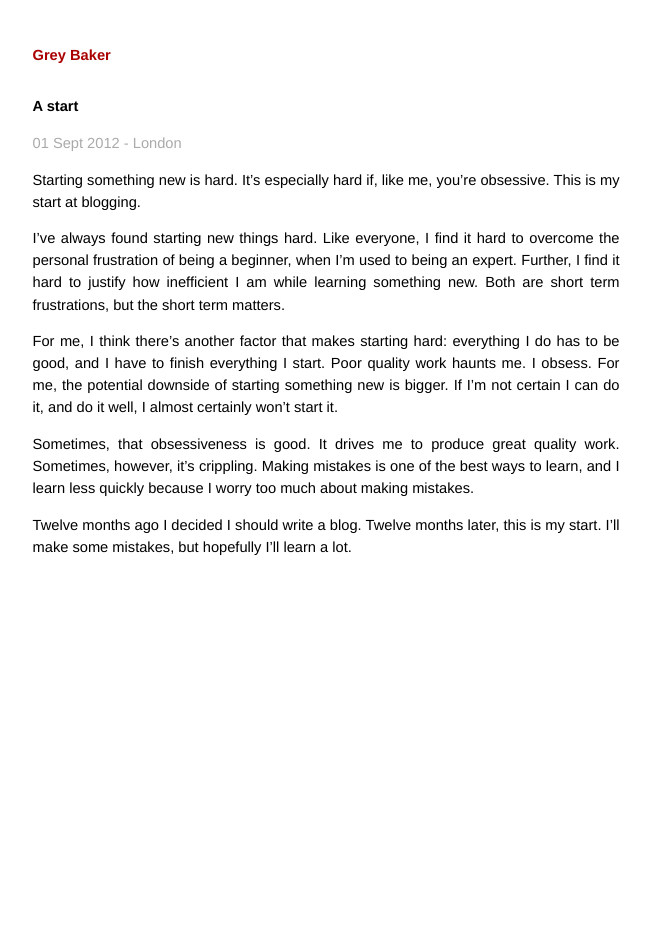
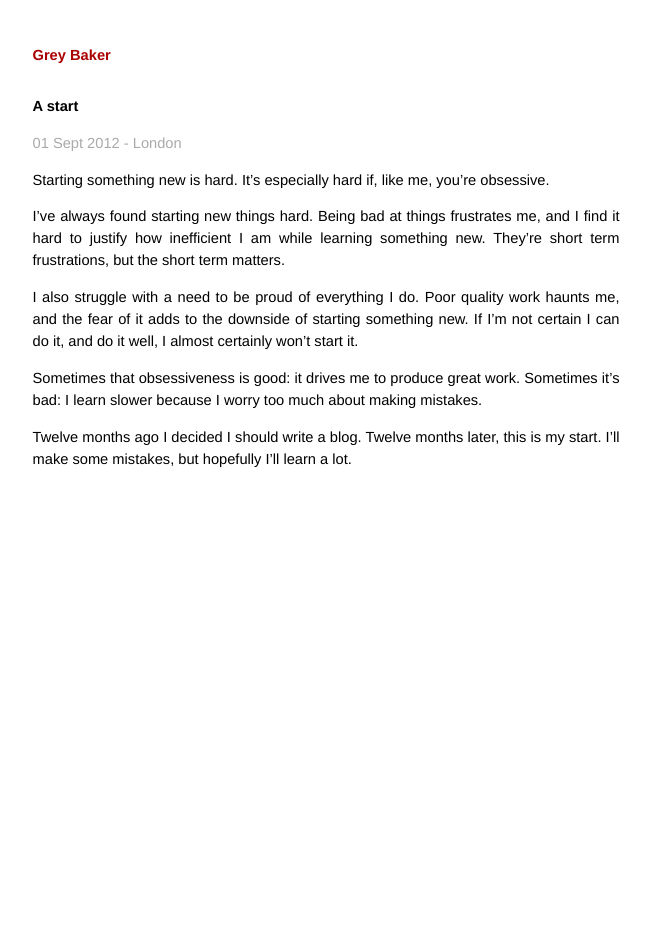
Before and after one commit to greysteil/greysteil.github.com, a Jekyll site: the page built from _posts/2012-09-01-a-start.md, in a window 1280 px wide. Shown: the whole page, without its empty margins (314-965 px from the left). Built offline with Jekyll 4.4.1, drawn with Linux system fonts in a browser that asks for light colours; Markdown is read by kramdown in place of the engine named in the settings.

Commit message:
Update "A start" so it stops making me want to vomit

```diff
--- a/_config.yml
+++ b/_config.yml
@@ -1 +1,3 @@
+auto: true
+server: true
 markdown: rdiscount
--- a/_posts/2012-09-01-a-start.md
+++ b/_posts/2012-09-01-a-start.md
@@ -8,12 +8,12 @@ title: A start
 
 <p class="meta">01 Sept 2012 - London</p>
 
-Starting something new is hard. It's especially hard if, like me, you're obsessive. This is my start at blogging.
+Starting something new is hard. It's especially hard if, like me, you're obsessive.
 
-I've always found starting new things hard. Like everyone, I find it hard to overcome the personal frustration of being a beginner, when I'm used to being an expert. Further, I find it hard to justify how inefficient I am while learning something new. Both are short term frustrations, but the short term matters.
+I've always found starting new things hard. Being bad at things frustrates me, and I find it hard to justify how inefficient I am while learning something new. They're short term frustrations, but the short term matters.
 
-For me, I think there's another factor that makes starting hard: everything I do has to be good, and I have to finish everything I start. Poor quality work haunts me. I obsess. For me, the potential downside of starting something new is bigger. If I'm not certain I can do it, and do it well, I almost certainly won't start it.
+I also struggle with a need to be proud of everything I do. Poor quality work haunts me, and the fear of it adds to the downside of starting something new. If I'm not certain I can do it, and do it well, I almost certainly won't start it.
 
-Sometimes, that obsessiveness is good. It drives me to produce great quality work. Sometimes, however, it's crippling. Making mistakes is one of the best ways to learn, and I learn less quickly because I worry too much about making mistakes.
+Sometimes that obsessiveness is good: it drives me to produce great work. Sometimes it's bad: I learn slower because I worry too much about making mistakes.
 
 Twelve months ago I decided I should write a blog. Twelve months later, this is my start. I'll make some mistakes, but hopefully I'll learn a lot.
```
Also changed, not shown: _posts/2012-09-02-good-decisions.md (added, +21 -0 lines), _posts/2012-09-02-learning to code.md (deleted, +0 -20 lines).
